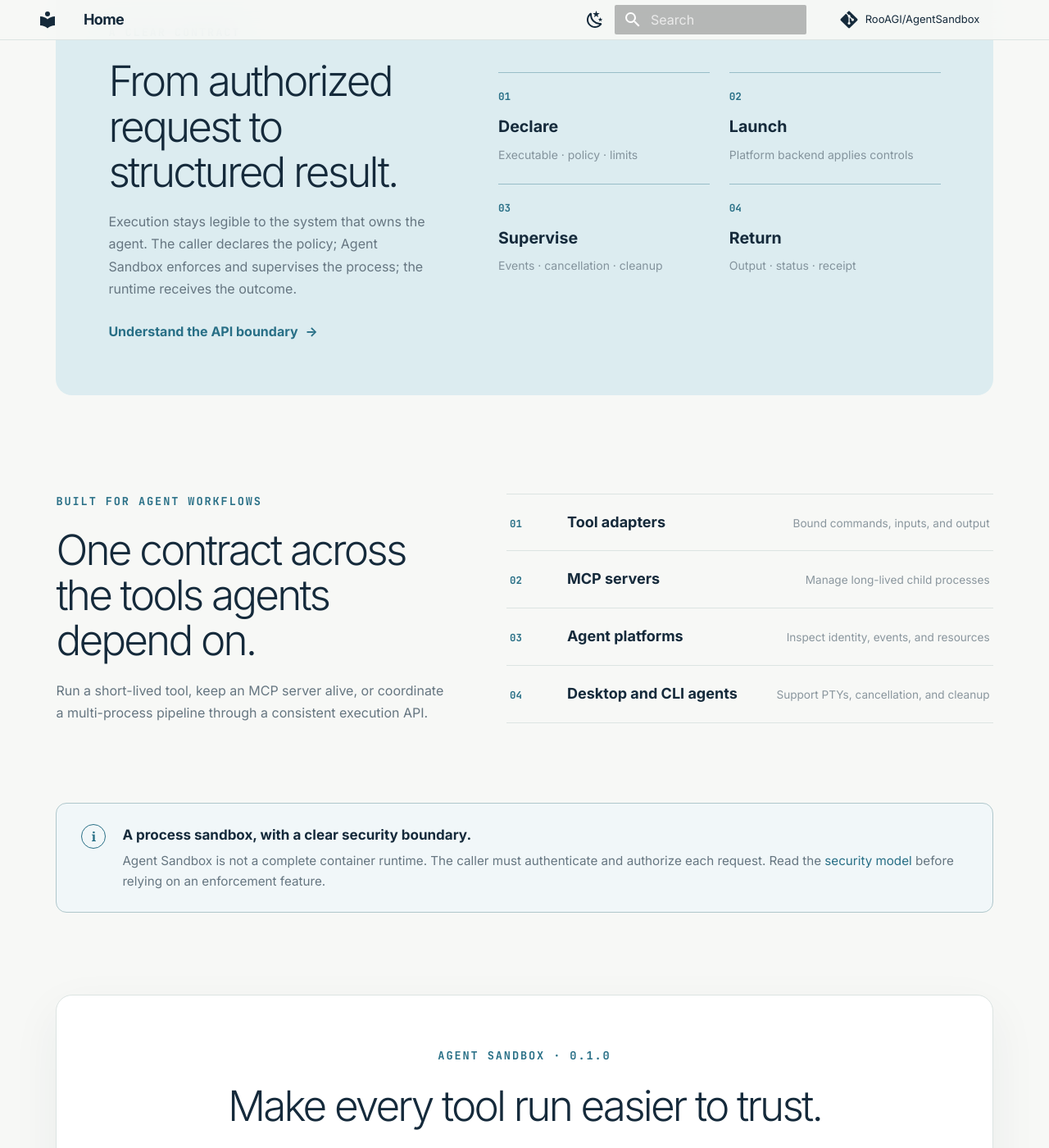
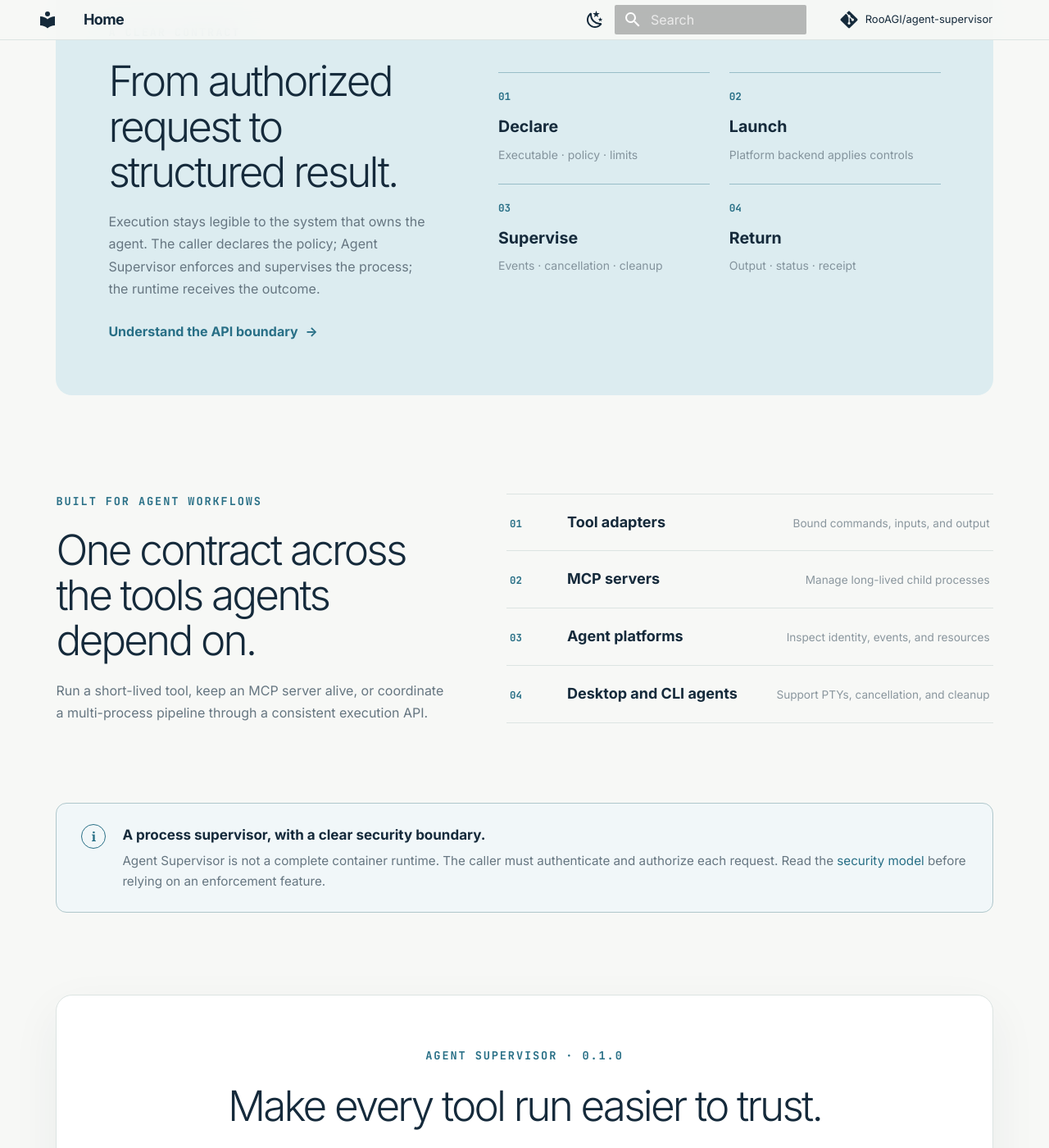
Before and after one commit to RooAGI/agent-supervisor, an MkDocs documentation site: the page built from docs/index.md, in a window 1280 px wide and 1400 px high, scrolled down 1915 px. Shown: the whole window at 82% size. Built offline with MkDocs 1.6.1 and Material for MkDocs 9.7.7, drawn with Linux system fonts in a browser that asks for light colours; comment, search, counter and statistics services are not loaded; some of the changed text lies outside the part shown.

Commit message:
Rename project to agent-supervisor

```diff
--- a/Cargo.toml
+++ b/Cargo.toml
@@ -1,5 +1,5 @@
 [package]
-name = "agent-sandbox"
+name = "agent-supervisor"
 version = "0.1.0"
 edition = "2021"
 license = "Apache-2.0"
--- a/docs/index.md
+++ b/docs/index.md
@@ -7,22 +7,22 @@
 <div class="landing">
   <section class="landing-hero">
     <div class="landing-hero__copy">
-      <p class="eyebrow"><span class="eyebrow__dot"></span> ROOAGI · AGENT SANDBOX</p>
+      <p class="eyebrow"><span class="eyebrow__dot"></span> ROOAGI · AGENT SUPERVISOR</p>
       <h1>A reliable process boundary for AI agents.</h1>
-      <p class="landing-hero__lede">Your runtime decides what an agent may run. Agent Sandbox supervises how it runs: with explicit policy, native operating-system controls, and cleanup you can count on.</p>
+      <p class="landing-hero__lede">Your runtime decides what an agent may run. Agent Supervisor controls how it runs: with explicit policy, native operating-system controls, and cleanup you can count on.</p>
       <div class="landing-hero__actions">
         <a class="md-button md-button--primary" href="quickstart/">Get started</a>
-        <a class="md-button" href="https://github.com/RooAGI/AgentSandbox">Explore on GitHub <span aria-hidden="true">↗</span></a>
+        <a class="md-button" href="https://github.com/RooAGI/agent-supervisor">Explore on GitHub <span aria-hidden="true">↗</span></a>
       </div>
       <div class="landing-hero__meta"><span>OPEN SOURCE</span><span>RUST</span><span>APACHE 2.0</span></div>
     </div>
 
-    <div class="execution-visual" aria-label="An approved execution request passes through Agent Sandbox and becomes a supervised child process">
+    <div class="execution-visual" aria-label="An approved execution request passes through Agent Supervisor and becomes a supervised child process">
       <div class="execution-visual__top"><span><i></i><i></i><i></i></span><span>EXECUTION FLOW</span><span>01 — 04</span></div>
       <div class="execution-flow">
         <div class="flow-node flow-node--runtime"><span class="flow-node__icon">01</span><div><small>YOUR RUNTIME</small><strong>Authorization</strong></div><b>✓</b></div>
         <div class="flow-link"><span>explicit request</span></div>
-        <div class="flow-node flow-node--sandbox"><span class="flow-node__icon">02</span><div><small>AGENT SANDBOX</small><strong>Policy + supervision</strong></div><b>●</b></div>
+        <div class="flow-node flow-node--sandbox"><span class="flow-node__icon">02</span><div><small>AGENT SUPERVISOR</small><strong>Policy + supervision</strong></div><b>●</b></div>
         <div class="flow-controls"><span>TIME</span><span>OUTPUT</span><span>FILESYSTEM</span><span>RESOURCES</span></div>
         <div class="flow-link"><span>bounded process</span></div>
         <div class="flow-node flow-node--child"><span class="flow-node__icon">03</span><div><small>CHILD PROCESS</small><strong>Tool, MCP server, pipeline</strong></div><b>↗</b></div>
@@ -52,7 +52,7 @@
   </section>
 
   <section class="workflow-section">
-    <div class="workflow-copy"><p class="eyebrow">A CLEAR CONTRACT</p><h2>From authorized request to structured result.</h2><p>Execution stays legible to the system that owns the agent. The caller declares the policy; Agent Sandbox enforces and supervises the process; the runtime receives the outcome.</p><a class="text-link" href="api-boundaries/">Understand the API boundary <span aria-hidden="true">→</span></a></div>
+    <div class="workflow-copy"><p class="eyebrow">A CLEAR CONTRACT</p><h2>From authorized request to structured result.</h2><p>Execution stays legible to the system that owns the agent. The caller declares the policy; Agent Supervisor enforces and supervises the process; the runtime receives the outcome.</p><a class="text-link" href="api-boundaries/">Understand the API boundary <span aria-hidden="true">→</span></a></div>
     <div class="workflow-steps" role="list" aria-label="Execution lifecycle">
       <div role="listitem"><span>01</span><strong>Declare</strong><small>Executable · policy · limits</small></div>
       <div role="listitem"><span>02</span><strong>Launch</strong><small>Platform backend applies controls</small></div>
@@ -66,7 +66,7 @@
     <div class="platform-list"><div><span>01</span><strong>Tool adapters</strong><small>Bound commands, inputs, and output</small></div><div><span>02</span><strong>MCP servers</strong><small>Manage long-lived child processes</small></div><div><span>03</span><strong>Agent platforms</strong><small>Inspect identity, events, and resources</small></div><div><span>04</span><strong>Desktop and CLI agents</strong><small>Support PTYs, cancellation, and cleanup</small></div></div>
   </section>
 
-  <aside class="boundary-note"><span class="boundary-note__mark">i</span><div><strong>A process sandbox, with a clear security boundary.</strong><p>Agent Sandbox is not a complete container runtime. The caller must authenticate and authorize each request. Read the <a href="security-model/">security model</a> before relying on an enforcement feature.</p></div></aside>
+  <aside class="boundary-note"><span class="boundary-note__mark">i</span><div><strong>A process supervisor, with a clear security boundary.</strong><p>Agent Supervisor is not a complete container runtime. The caller must authenticate and authorize each request. Read the <a href="security-model/">security model</a> before relying on an enforcement feature.</p></div></aside>
 
-  <section class="final-cta"><p class="eyebrow">AGENT SANDBOX · 0.1.0</p><h2>Make every tool run easier to trust.</h2><p>Start with the Rust quickstart, then choose the controls your runtime needs.</p><div><a class="md-button md-button--primary" href="quickstart/">Read the quickstart</a><a class="text-link" href="releases/0.1.0/">Review release scope <span aria-hidden="true">→</span></a></div></section>
+  <section class="final-cta"><p class="eyebrow">AGENT SUPERVISOR · 0.1.0</p><h2>Make every tool run easier to trust.</h2><p>Start with the Rust quickstart, then choose the controls your runtime needs.</p><div><a class="md-button md-button--primary" href="quickstart/">Read the quickstart</a><a class="text-link" href="releases/0.1.0/">Review release scope <span aria-hidden="true">→</span></a></div></section>
 </div>
--- a/mkdocs.yml
+++ b/mkdocs.yml
@@ -1,8 +1,8 @@
-site_name: RooAGI Agent Sandbox
+site_name: RooAGI Agent Supervisor
 site_description: Policy-driven process isolation and supervision for agent runtimes.
-site_url: https://rooagi.github.io/AgentSandbox/
-repo_url: https://github.com/RooAGI/AgentSandbox
-repo_name: RooAGI/AgentSandbox
+site_url: https://rooagi.github.io/agent-supervisor/
+repo_url: https://github.com/RooAGI/agent-supervisor
+repo_name: RooAGI/agent-supervisor
 edit_uri: edit/main/docs/
 
 theme:
@@ -72,7 +72,7 @@
   generator: false
   social:
     - icon: fontawesome/brands/github
-      link: https://github.com/RooAGI/AgentSandbox
-      name: RooAGI Agent Sandbox on GitHub
+      link: https://github.com/RooAGI/agent-supervisor
+      name: RooAGI Agent Supervisor on GitHub
 
 copyright: Apache-2.0 licensed · Built by <a href="https://www.rooagi.com">RooAGI</a>
```
Also changed, not shown: README.md (+9 -9 lines), docs/quickstart.md (+2 -2 lines), docs/releases/0.1.0.md (+2 -2 lines), docs/security-model.md (+1 -1 lines), 9 other files.
